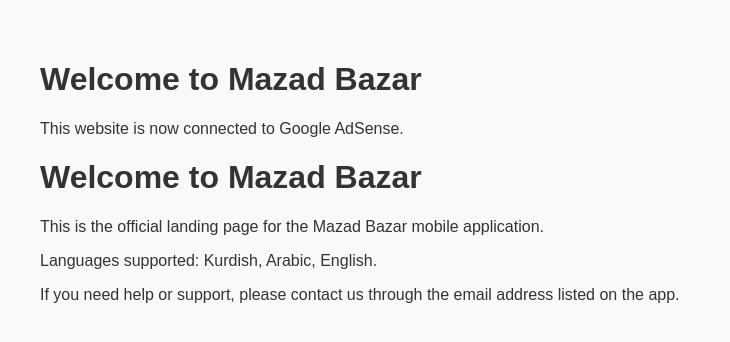
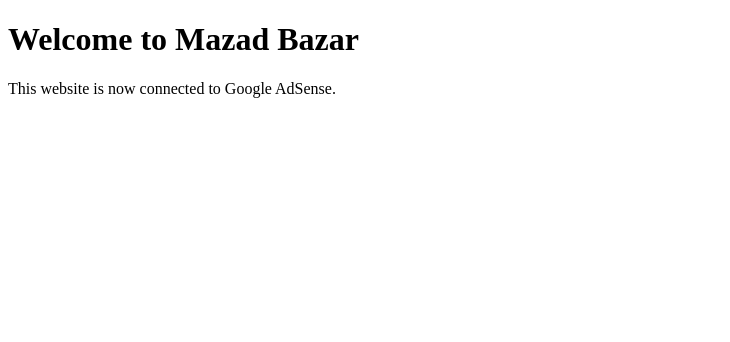
Before and after one commit to mazadbazar/mazadbazar.github.io, a plain HTML site: page index.html in a window 1280 px wide. Shown: the whole page, without its empty margins (0-730 px from the left). Drawn offline with Linux system fonts and the light colour scheme.

Commit message:
Update index.html

```diff
--- a/index.html
+++ b/index.html
@@ -4,25 +4,11 @@
   <meta charset="UTF-8">
   <title>Mazad Bazar</title>
   <meta name="viewport" content="width=device-width, initial-scale=1.0">
-  <script async src="https://pagead2.googlesyndication.com/pagead/js/adsbygoogle.js?client=ca-pub-1812532610435651" crossorigin="anonymous"></script>
+  <script async src="https://pagead2.googlesyndication.com/pagead/js/adsbygoogle.js?client=ca-pub-1812532610435651"
+          crossorigin="anonymous"></script>
 </head>
 <body>
   <h1>Welcome to Mazad Bazar</h1>
   <p>This website is now connected to Google AdSense.</p>
 </body>
 </html>
-<!DOCTYPE html>
-<html lang="en">
-<head>
-    <meta charset="UTF-8">
-    <title>Mazad Bazar</title>
-</head>
-<body style="font-family: sans-serif; background: #f8f9fa; color: #333; padding: 2rem;">
-    <h1>Welcome to Mazad Bazar</h1>
-    <p>This is the official landing page for the Mazad Bazar mobile application.</p>
-    <p>Languages supported: Kurdish, Arabic, English.</p>
-    <p>If you need help or support, please contact us through the email address listed on the app.</p>
-</body>
-</html>
-<script async src="https://pagead2.googlesyndication.com/pagead/js/adsbygoogle.js?client=ca-pub-xxxxxxxxxxxxxxxx"
-     crossorigin="anonymous"></script>
```
